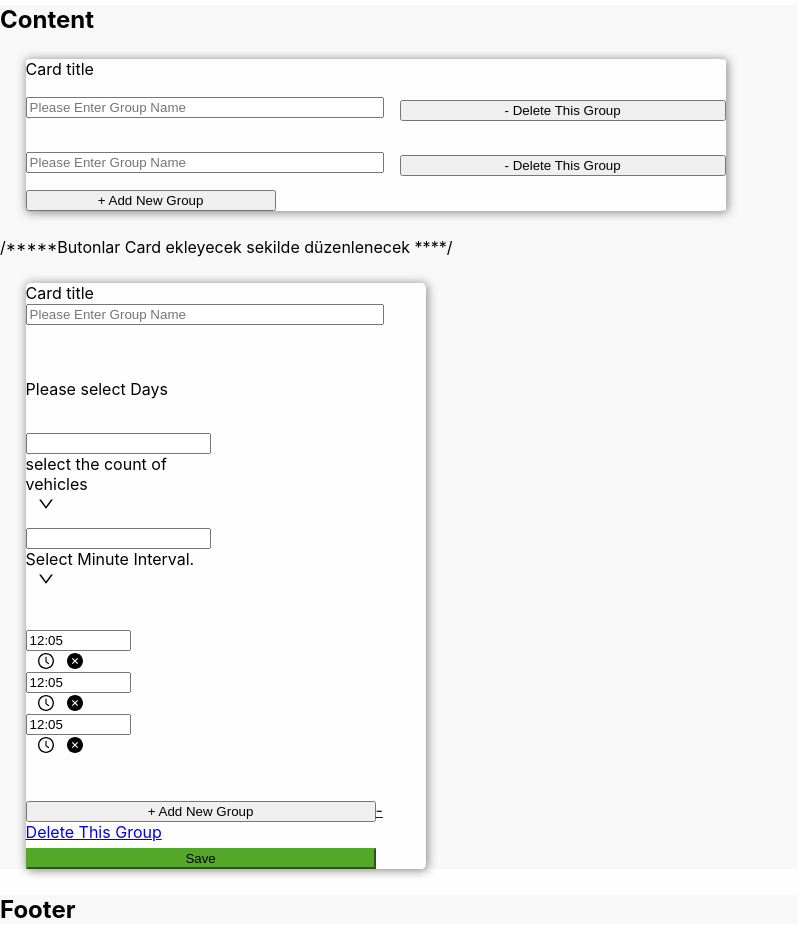
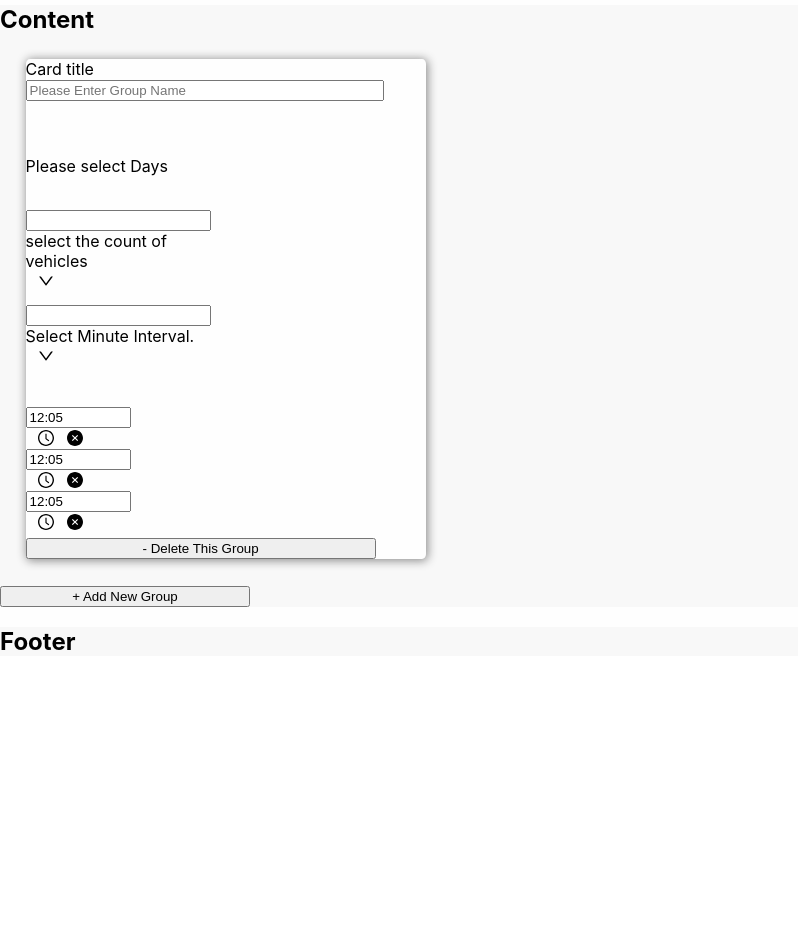
Before and after one commit to feyzaerat/v_tracking, a React (Create React App) app: page / in a window 1280 px wide. Shown: the part 880-1823 px from the top of the page, without its empty margins (0-798 px from the left). After the commit the page ends 1556 px from the top, so only its background shows below. Built offline with nearby package versions, Linux system fonts and the light colour scheme.

Commit message:
Adding card with "add-new-button"

```diff
--- a/src/components/Elements/Card.tsx
+++ b/src/components/Elements/Card.tsx
@@ -3,18 +3,11 @@ import { Card,Input,Button  } from 'antd';
 import Date_picker from './Date_picker';
 import Selectbox from './Selectbox';
 
-
-
-
-
-
-
   class Cards extends Component {
 
     state = {
       items: [
-        {id: 1},
-        {id: 2}
+        {id: 1}
       ],
    }
 
@@ -43,54 +36,31 @@ import Selectbox from './Selectbox';
     this.setState({items: newArr})
   }
 
-
-
-
   render() {
     return (
-
-
-
-
       <div className='site-card-border-less-wrapper'>
-
-        <React.Fragment>
-        <Card className='Card left-2vw' title="Card title" bordered={true} style={{ width: 700 }}>
-           <div className="sec">
-             {this.state.items.length > 0 ? null : <Button className=" gr-btn" type="primary" onClick={this.add} style={{ width: 250 }}>+ Add New Group</Button>}
-           </div>
-
-
-
+         <React.Fragment>
            {this.state.items.map((tags)=>
                                  <React.Fragment>
-                                   <div className="itemParent">
-                                     <div className="itemStyle top-1-25vw"><Input style={{ width: 350 }} placeholder="Please Enter Group Name" />　</div>
-                                     <Button style={{ width: 350 }} title="Remove The Group" type="primary" danger className=' gr-btn top-05vw 'onClick={() => this.minus(tags.id)}>- Delete This Group</Button>
-                                   </div>
+
+                                     {this.state.items.length > 0 ? null :
+                                         <Button className=' add-btn gr-btn ' type="primary" onClick={this.add} style={{ width: 250 }}>+ Add New Group</Button>}
+
+                                         <Card className='Card left-2vw' title="Card title" bordered={true} style={{ width: 400 }}>
+                                            <Input style={{ width: 350 }} placeholder="Please Enter Group Name" /><br/>
+                                            <Selectbox/><br/>
+                                            <Date_picker/><Date_picker/><Date_picker/>
+                                            <Button style={{ width: 350 }} title="Remove The Group" type="primary" danger className=' gr-btn top-05vw 'onClick={() => this.minus(tags.id)}>- Delete This Group</Button>
+                                         </Card>
+
                                  </React.Fragment>
            )}
 
-         {this.state.items.length === 4 || this.state.items.length === 0
-           ? null
-           : <Button className="gr-btn" type="primary" onClick={this.add} style={{ width: 250 }}>+ Add New Group</Button>}
-           </Card>
+           {this.state.items.length === 4 ? null :
+               <Button className="add-btn gr-btn" type="primary" onClick={this.add} style={{ width: 250 }}>+ Add New Group</Button>
+           }
+
         </React.Fragment>
-/*****Butonlar Card ekleyecek sekilde düzenlenecek ****/
-        <Card className='Card left-2vw' title="Card title" bordered={true} style={{ width: 400 }}>
-
-
-                <Input style={{ width: 350 }} placeholder="Please Enter Group Name" />
-                <Selectbox/><br/>
-                <Date_picker/><Date_picker/><Date_picker/><br/>
-
-                <Button style={{ width: 350 }} title="Add New Group" type="primary" className='gr-btn top-2vw'>+ Add New Group</Button>
-                <Button href='{new-group}' style={{ width: 350 }} title="Remove The Group" type="primary" danger className=' gr-btn top-05vw '>- Delete This Group</Button>
-
-                <Button style={{ width: 350 }} title="Save" type="primary"  className=' gr-btn top-05vw  success '>Save</Button>
-
-          </Card>
-
 
       </div>
     )
```
